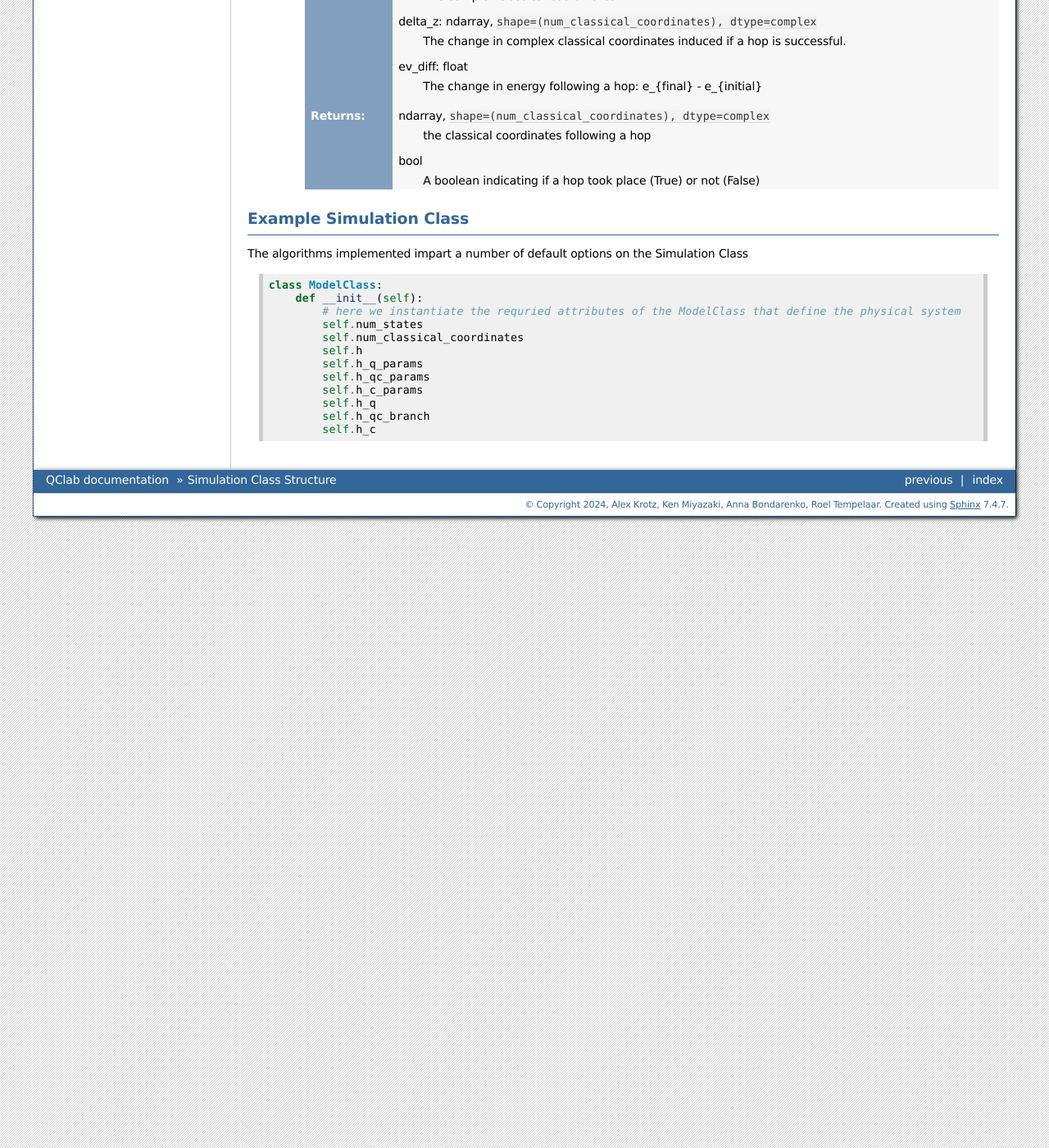
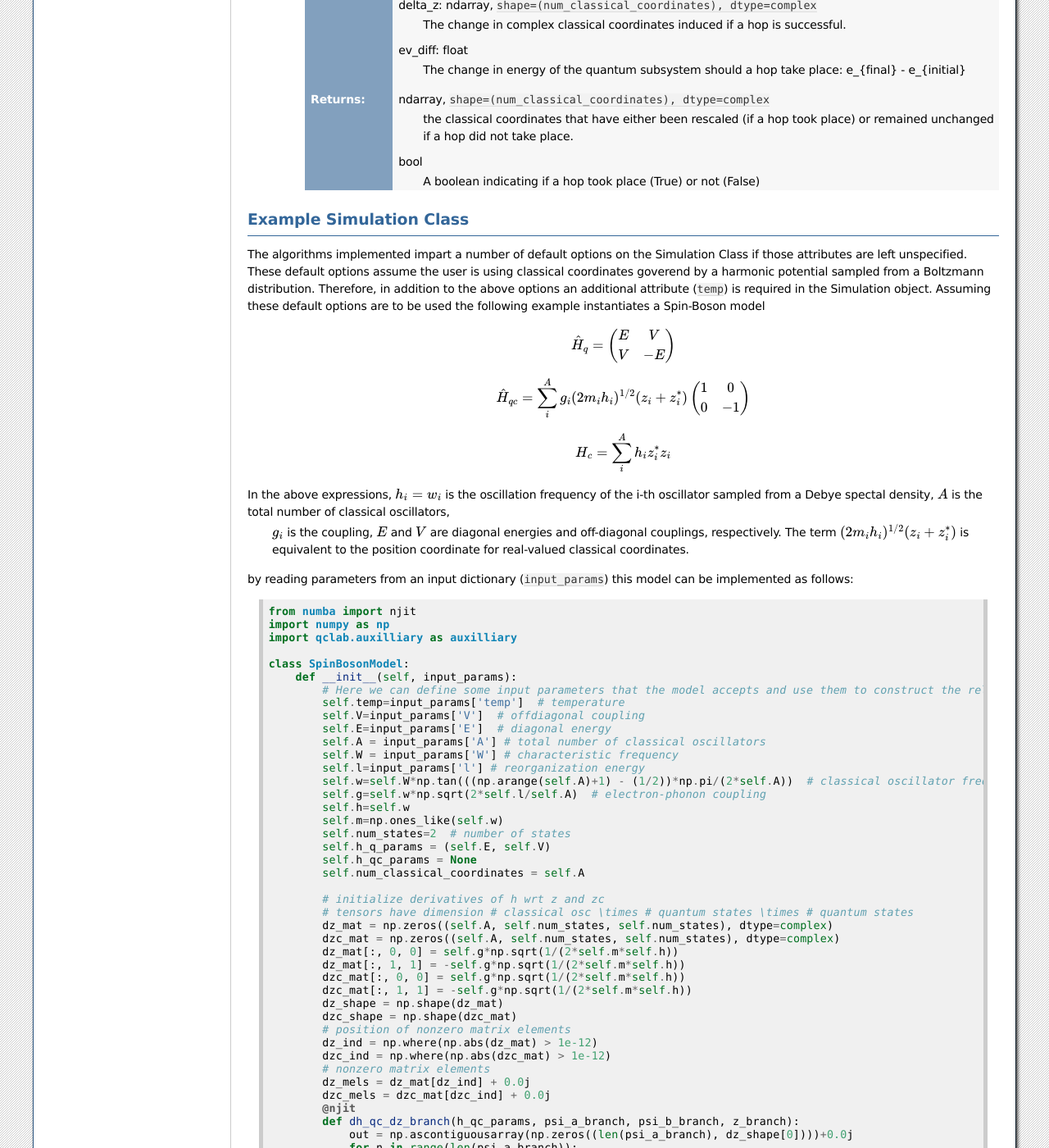
Before and after one commit to tempelaar-team/qclab-dev, a Sphinx documentation site: the page built from docs/simulation_class.rst, in a window 1280 px wide and 1400 px high, scrolled down 4404 px. Shown: the whole window at 82% size. Built offline with Sphinx 7.4.7, drawn with Linux system fonts in a browser that asks for light colours; some of the changed text lies outside the part shown.

Commit message:
Updated documentation.

```diff
--- a/docs/index.rst
+++ b/docs/index.rst
@@ -53,6 +53,7 @@ Using QClab
 
    introduction
    simulation_class
+   algorithm_class
 
 Bibliography
 ------------
--- a/docs/simulation_class.rst
+++ b/docs/simulation_class.rst
@@ -273,12 +273,11 @@ The following functions and constants are required only for surface hopping (FSS
 
 * .. function:: hop(sim: Simulation Class, z: ndarray, delta_z: ndarray, ev_diff: float) -> ndarray, bool
 
-        Calculate the expectation value of the derivative of the classical Hamiltonian with-respect-to the
-        conjugate z coordinate over the first dimension of z_coord: <a| dH_{c}/dz| b>
+        The "hopping" function in Surface Hopping algorithms. Determines if a hop is allowed and if so rescales the
+        complex classical coordinate in the direction of delta_z.
 
         :Parameters:
-                sim : tuple
-                        Parameters needed to compute the classical Hamiltonian
+                sim : Simulation Class
 
                 z: ndarray, ``shape=(num_classical_coordinates), dtype=complex``
                         The complex classical coordinates.
@@ -287,29 +286,112 @@ The following functions and constants are required only for surface hopping (FSS
                         The change in complex classical coordinates induced if a hop is successful.
 
                 ev_diff: float
-                        The change in energy following a hop: e_{final} - e_{initial}
-
+                        The change in energy of the quantum subsystem should a hop take place: e_{final} - e_{initial}
 
         :Returns:
                 ndarray, ``shape=(num_classical_coordinates), dtype=complex``
-                        the classical coordinates following a hop
+                        the classical coordinates that have either been rescaled (if a hop took place) or remained unchanged
+                        if a hop did not take place.
                 bool
                         A boolean indicating if a hop took place (True) or not (False)
 
 Example Simulation Class
--------------------
+------------------------
 
-The algorithms implemented impart a number of default options on the Simulation Class ::
+The algorithms implemented impart a number of default options on the Simulation Class if those attributes are left unspecified.
+These default options assume the user is using classical coordinates goverend by a harmonic potential sampled from a Boltzmann distribution.
+Therefore, in addition to the above options an additional attribute (``temp``) is required in the Simulation object. Assuming these default options
+are to be used the following example instantiates a Spin-Boson model
 
-    class ModelClass:
-        def __init__(self):
-            # here we instantiate the requried attributes of the ModelClass that define the physical system
-            self.num_states
-            self.num_classical_coordinates
-            self.h
-            self.h_q_params
-            self.h_qc_params
-            self.h_c_params
-            self.h_q
-            self.h_qc_branch
-            self.h_c
+.. math::
+        \hat{H}_{q} = \left(\begin{array}{cc}
+                            E & V \\
+                            V & -E
+                            \end{array} \right)
+
+.. math::
+        \hat{H}_{qc} = \sum_{i}^{A}g_{i} (2 m_{i}h_{i})^{1/2}(z_{i}+z^{*}_{i})\left(\begin{array}{cc}
+                                                                        1 & 0 \\
+                                                                        0 & -1
+                                                                        \end{array} \right)
+
+.. math::
+        H_{c} = \sum_{i}^{A}h_{i}z_{i}^{*}z_{i}
+
+In the above expressions, :math:`h_{i}=w_{i}` is the oscillation frequency of the i-th oscillator sampled from a Debye spectal density, :math:`A` is the total number of classical oscillators,
+ :math:`g_{i}` is the coupling, :math:`E` and :math:`V` are diagonal energies and off-diagonal couplings, respectively. The term :math:`(2 m_{i}h_{i})^{1/2}(z_{i}+z^{*}_{i})` is equivalent to the position
+ coordinate for real-valued classical coordinates.
+
+
+by reading parameters from an input dictionary (``input_params``) this model can be implemented as follows::
+
+        from numba import njit
+        import numpy as np
+        import qclab.auxilliary as auxilliary
+
+        class SpinBosonModel:
+            def __init__(self, input_params):
+                # Here we can define some input parameters that the model accepts and use them to construct the relevant aspects of the physical system
+                self.temp=input_params['temp']  # temperature
+                self.V=input_params['V']  # offdiagonal coupling
+                self.E=input_params['E']  # diagonal energy
+                self.A = input_params['A'] # total number of classical oscillators
+                self.W = input_params['W'] # characteristic frequency
+                self.l=input_params['l'] # reorganization energy
+                self.w=self.W*np.tan(((np.arange(self.A)+1) - (1/2))*np.pi/(2*self.A))  # classical oscillator frequency
+                self.g=self.w*np.sqrt(2*self.l/self.A)  # electron-phonon coupling
+                self.h=self.w
+                self.m=np.ones_like(self.w)
+                self.num_states=2  # number of states
+                self.h_q_params = (self.E, self.V)
+                self.h_qc_params = None
+                self.num_classical_coordinates = self.A
+
+                # initialize derivatives of h wrt z and zc
+                # tensors have dimension # classical osc \times # quantum states \times # quantum states
+                dz_mat = np.zeros((self.A, self.num_states, self.num_states), dtype=complex)
+                dzc_mat = np.zeros((self.A, self.num_states, self.num_states), dtype=complex)
+                dz_mat[:, 0, 0] = self.g*np.sqrt(1/(2*self.m*self.h))
+                dz_mat[:, 1, 1] = -self.g*np.sqrt(1/(2*self.m*self.h))
+                dzc_mat[:, 0, 0] = self.g*np.sqrt(1/(2*self.m*self.h))
+                dzc_mat[:, 1, 1] = -self.g*np.sqrt(1/(2*self.m*self.h))
+                dz_shape = np.shape(dz_mat)
+                dzc_shape = np.shape(dzc_mat)
+                # position of nonzero matrix elements
+                dz_ind = np.where(np.abs(dz_mat) > 1e-12)
+                dzc_ind = np.where(np.abs(dzc_mat) > 1e-12)
+                # nonzero matrix elements
+                dz_mels = dz_mat[dz_ind] + 0.0j
+                dzc_mels = dzc_mat[dzc_ind] + 0.0j
+                @njit
+                def dh_qc_dz_branch(h_qc_params, psi_a_branch, psi_b_branch, z_branch):
+                    out = np.ascontiguousarray(np.zeros((len(psi_a_branch), dz_shape[0])))+0.0j
+                    for n in range(len(psi_a_branch)):
+                            out[n] = auxilliary.matprod_sparse(dz_shape, dz_ind, dz_mels, psi_a_branch[n], psi_b_branch[n])
+                    return out
+                @njit
+                def dh_qc_dzc_branch(h_qc_params, psi_a_branch, psi_b_branch, z_branch):
+                    out = np.ascontiguousarray(np.zeros((len(psi_a_branch), dzc_shape[0])))+0.0j
+                    for n in range(len(psi_a_branch)):
+                        out[n] = auxilliary.matprod_sparse(dzc_shape, dzc_ind, dzc_mels, psi_a_branch[n], psi_b_branch[n]) # conjugation is done by matprod_sparse
+                    return out
+                def h_q(h_q_params):
+                    E,V = h_q_params
+                    out = np.zeros((self.num_states, self.num_states), dtype=complex)
+                    out[0,0] = E
+                    out[1,1] = -E
+                    out[0,1] = V
+                    out[1,0] = V
+                    return out
+                def h_qc_branch(h_qc_params,z_branch):
+                    h_qc_out = np.zeros((len(z_branch), self.num_states, self.num_states), dtype=complex)
+                    h_qc_out[:,0,0] = np.sum(self.g[np.newaxis,:] * np.sqrt(1/(2*self.m*self.h))[np.newaxis,:] * (z_branch + np.conj(z_branch)),axis=1)
+                    h_qc_out[:,1,1] = np.sum(-self.g[np.newaxis,:] * np.sqrt(1/(2*self.m*self.h))[np.newaxis,:] * (z_branch + np.conj(z_branch)),axis=1)
+                    return h_qc_out
+                self.dh_qc_dz_branch = dh_qc_dz_branch
+                self.dh_qc_dzc_branch = dh_qc_dzc_branch
+                self.h_qc_branch = h_qc_branch
+                self.h_q = h_q
+
+Obviously the above instantiation of the Spin-Boson model does not include the simulation specific attributes. Because those depend strongly on the simulation being run we leave those
+to be specified when the simulation is being run rather than at the level of the Simulation Class.
```
Also changed, not shown: other parts of docs/simulation_class.rst (+3 -3 lines), docs/algorithm_class.rst (added, +172 -0 lines).
